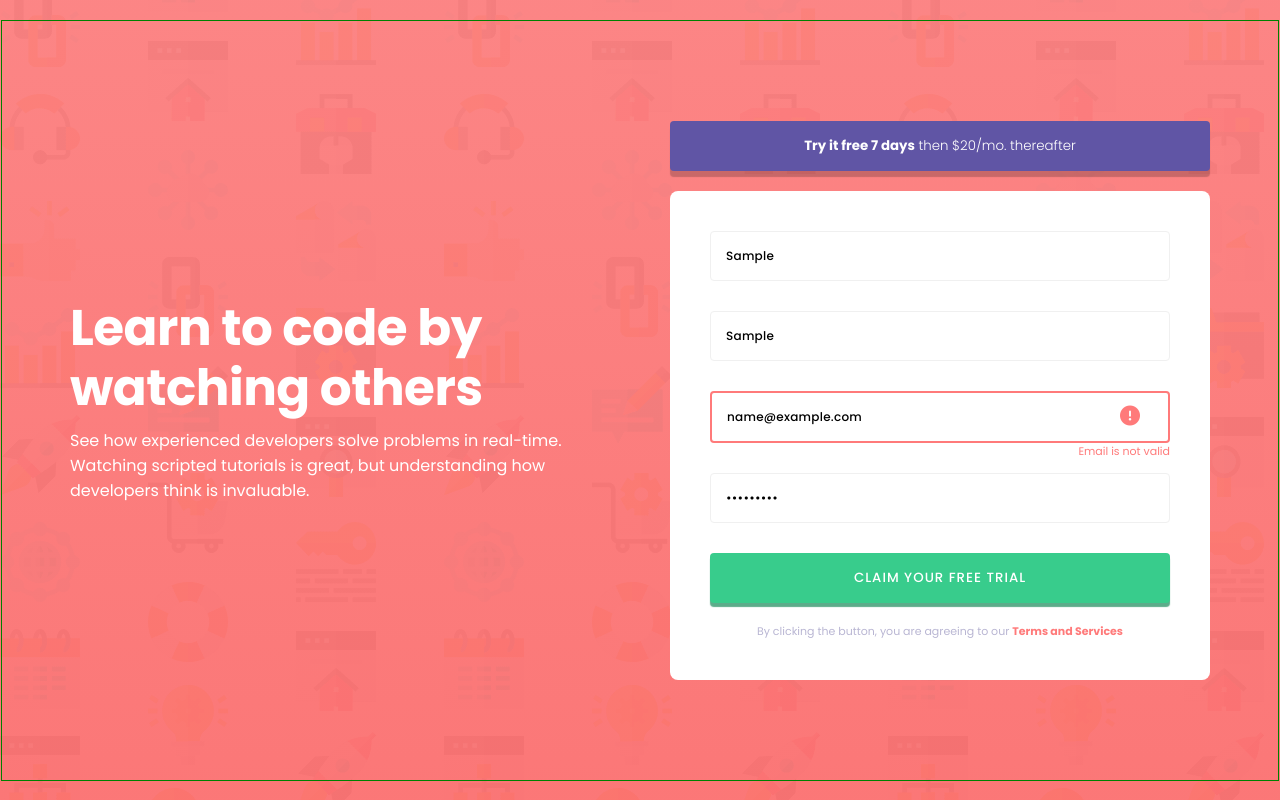
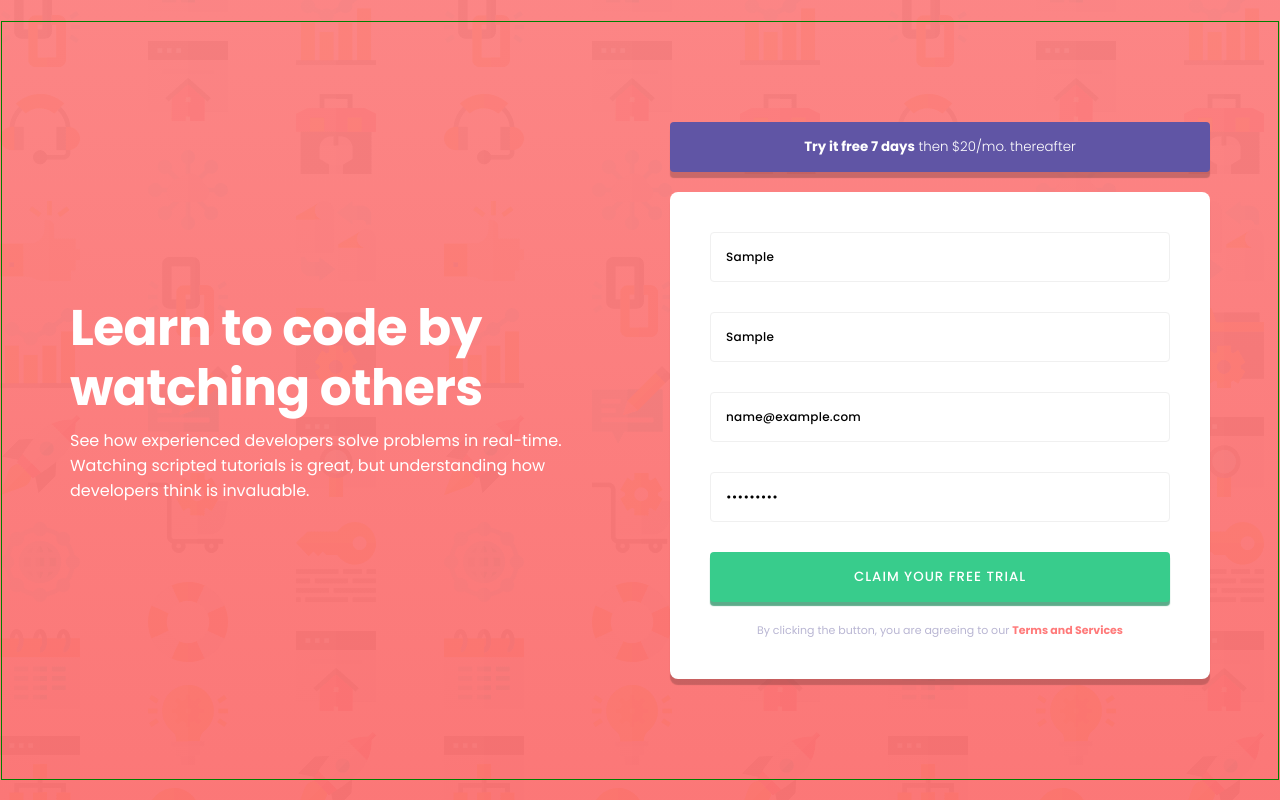
Before and after one commit to maxkdavis/intro-component-and-signup-form, a plain HTML site: page index.html in a window 1280 px wide. Both pictures are taken after typing "Sample", "Sample", "name@example.com", "Sample123" into the empty fields and a click on the button "CLAIM YOUR FREE TRIAL". Drawn offline with Linux system fonts and the light colour scheme.

Commit message:
testing form validations

```diff
--- a/css/styles.css
+++ b/css/styles.css
@@ -95,6 +95,7 @@ section {
   padding: 4rem;
   background-color: #fff;
   border-radius: 8px;
+  box-shadow: 0px 6px 1px rgba(0, 0, 0, 0.2);
 }
 
 .form-control {
--- a/index.html
+++ b/index.html
@@ -36,7 +36,7 @@
         <div class="container-cta">
           <div class="cta">
             <button class="btn btn-cta btn-purple"><strong>Try it free 7 days</strong> then $20/mo. thereafter</button>
-            <form id="form" class="form">
+            <form id="form" class="form" novalidate>
               <div class="form-control">
                 <input type="text" placeholder="First Name" id="firstName" />
                 <i class="fa-solid fa-circle-exclamation"></i>
--- a/index.js
+++ b/index.js
@@ -6,31 +6,41 @@ const passwordInputEl = document.getElementById('password');
 
 formEl.addEventListener('submit', function (e) {
   e.preventDefault();
+  checkInputs();
+});
 
-  if (firstNameInputEl.value === '') {
+function checkInputs() {
+  // .trim() method will remove any whitespaces
+  const firstNameValue = firstNameInputEl.value.trim();
+  const lastNameValue = lastNameInputEl.value.trim();
+  const emailValue = emailInputEl.value.trim();
+  const passwordValue = passwordInputEl.value.trim();
+
+  if (firstNameValue === '') {
     setError(firstNameInputEl, 'First name cannot be blank');
   }
 
-  if (lastNameInputEl.value === '') {
+  if (lastNameValue === '') {
     setError(lastNameInputEl, 'Last name cannot be blank');
   }
 
-  if (emailInputEl === '') {
+  if (emailValue === '') {
     setError(emailInputEl, 'Email cannot be blank');
-  } else if (!isEmail(emailInputEl)) {
-    setError(emailInputEl, 'Email is not valid');
+  } else if (!isEmail(emailValue)) {
+    setError(emailInputEl, 'Looks like this is not an email');
+    emailInputEl.placeholder = 'email@example/com';
   }
 
-  if (passwordInputEl === '') {
+  if (passwordValue === '') {
     setError(passwordInputEl, 'Password cannot be blank');
   }
-});
+}
 
 function setError(input, message) {
   const inputParent = input.parentElement;
   const smallEl = inputParent.querySelector('small');
 
-  input.placeholder = '';
+  // input.placeholder = '';
 
   smallEl.style.visibility = 'visible';
   smallEl.innerText = message;
```
